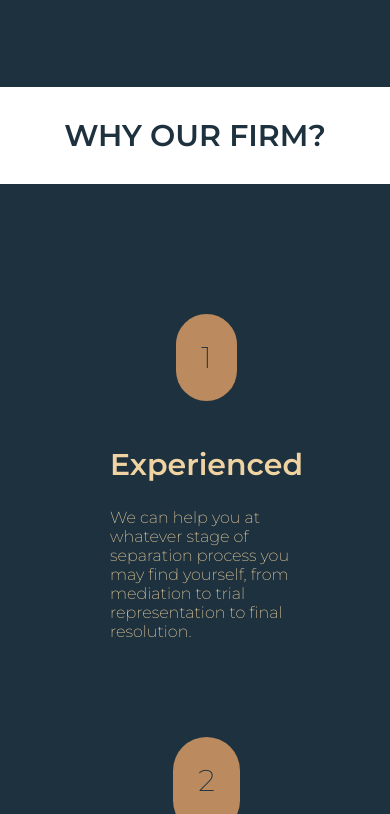
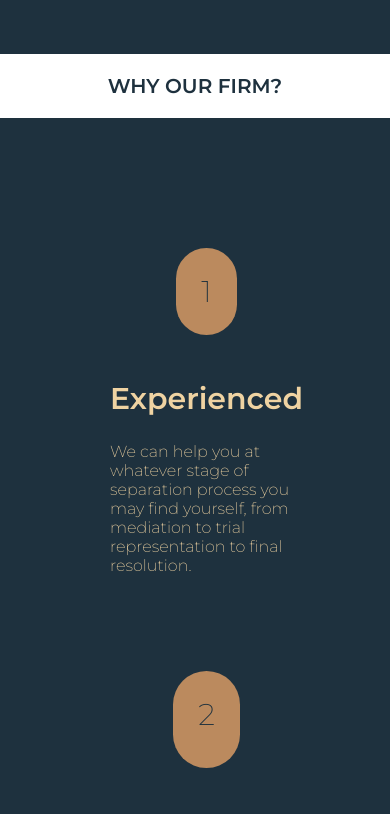
Before and after one commit to codingfun5/Specter_LAW_web, a plain HTML site: page index.html in a window 390 px wide. Shown: the part 1186-2000 px from the top of the page. Drawn offline with Linux system fonts and the light colour scheme; a web font is replaced by a local one.

Commit message:
Update style.css

```diff
--- a/style.css
+++ b/style.css
@@ -314,6 +314,9 @@
   #myBtn {
     right: 162px;
     }
+   .heading {
+     font-size: 20px;
+   }
   .btn {
     color: #efd3a2;
     background-color: #1e313e;
```
